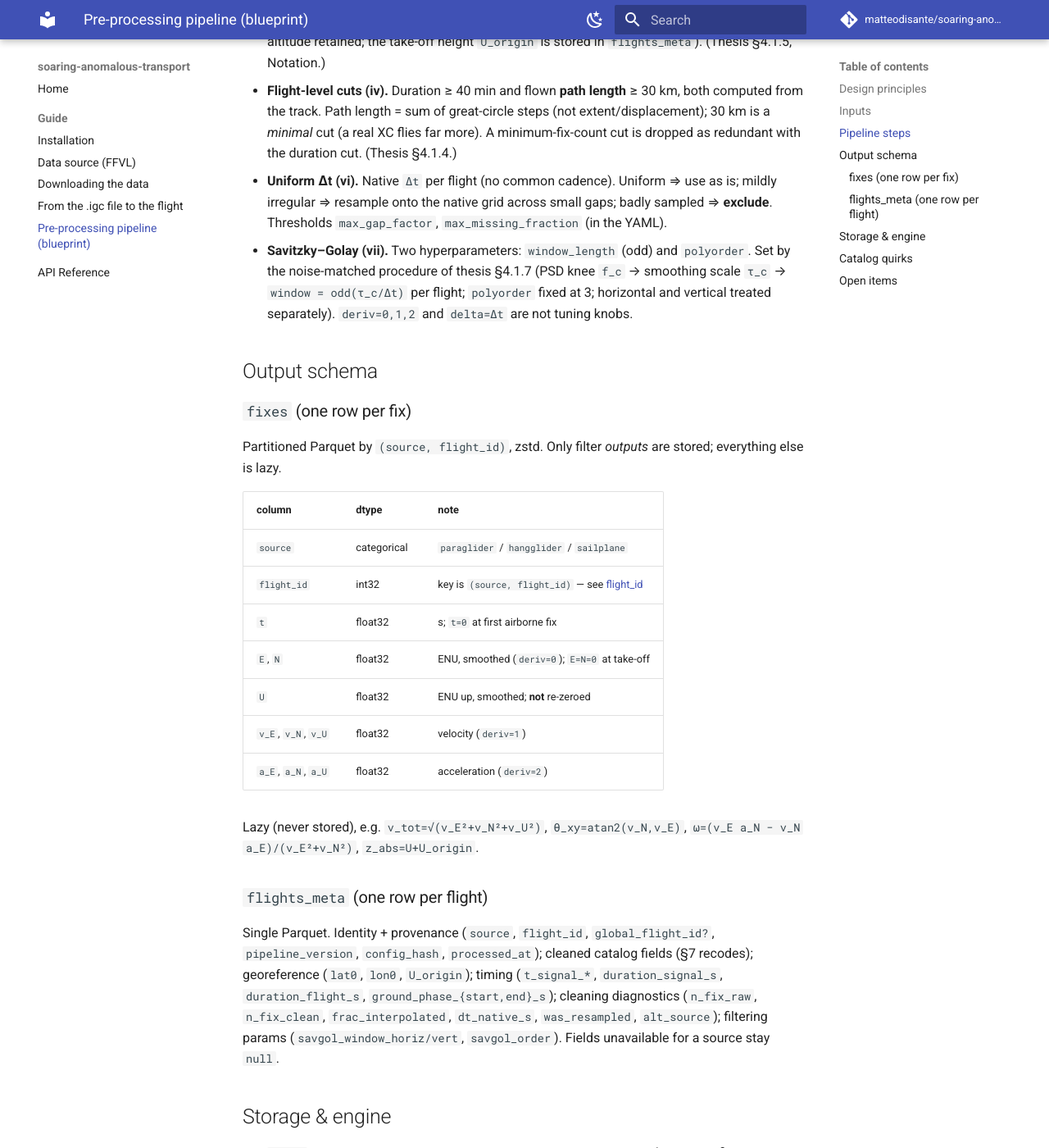
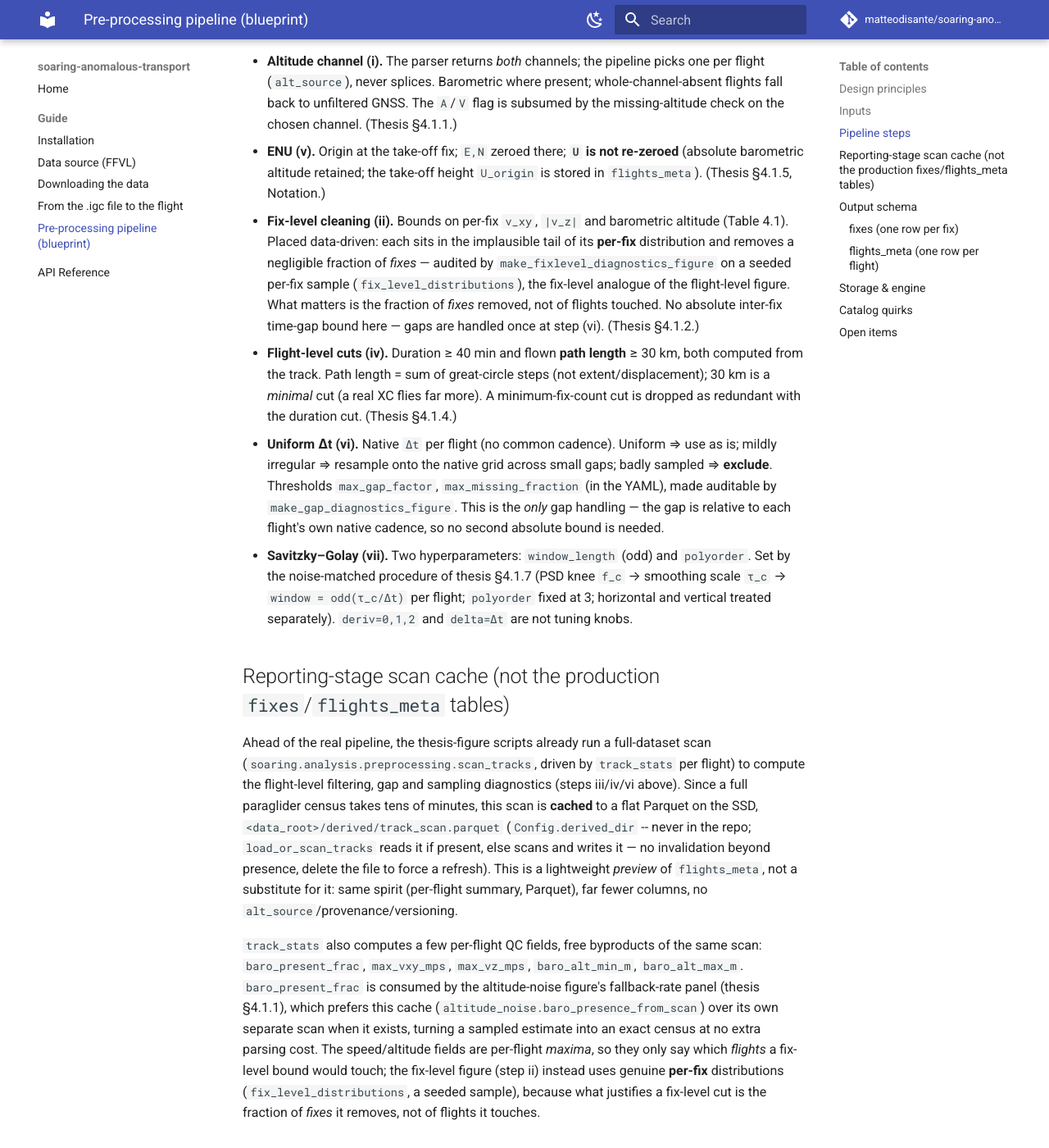
Before and after one commit to matteodisante/soaring-anomalous-transport, an MkDocs documentation site: the page built from docs/guide/preprocessing-pipeline.md, in a window 1280 px wide and 1400 px high, scrolled down 2580 px. Shown: the whole window at 82% size. Built offline with MkDocs 1.6.1 and Material for MkDocs 9.7.7, drawn with Linux system fonts in a browser that asks for light colours; comment, search, counter and statistics services are not loaded; some of the changed text lies outside the part shown.

Commit message:
docs: data-driven fix-level section; four-panel altnoise caption; blueprint, logbook, README
Thesis 4.1.2: reframe fix-level cleaning as audited on per-fix distributions (new
figure), drop the redundant 60 s gap row, and clarify that gaps are handled once at
the flight level. Rewrite the altitude-noise caption for four panels and make the
Nyquist explanation plainer. Update the pipeline blueprint (fix-level now audited,
gap handled once, per-fix vs per-flight-maxima), the logbook (new entry), the PSD
appendix, and fix stale flat seasons_index path references. Rebuild the committed PDFs.

Co-Authored-By: Claude Opus 4.8 <noreply@anthropic.com>

```diff
--- a/docs/guide/preprocessing-pipeline.md
+++ b/docs/guide/preprocessing-pipeline.md
@@ -35,8 +35,13 @@
 
 | Input | Location | Notes |
 |---|---|---|
-| Raw IGC tracks | `<data_root>/igc/` per source (SSD) | `source ∈ {paraglider, hangglider, sailplane}`; on-disk dirs are `paragliders/`, `hang_gliders/` (values ≠ dir names by design) |
-| Raw catalog | `data/<discipline>/catalog.csv` | pandas + CSV, 23 columns (`soaring.acquisition.ffvl.catalog.CATALOG_COLUMNS`), regenerable via `build-catalog` |
+| Raw IGC tracks | `<data_root>/raw/igc/` per source (SSD) | `source ∈ {paraglider, hangglider, sailplane}`; on-disk dirs are `paragliders/`, `hang_gliders/` (values ≠ dir names by design) |
+| Raw catalog | `<data_root>/catalog/catalog.csv` (SSD) | pandas + CSV, 23 columns (`soaring.acquisition.ffvl.catalog.CATALOG_COLUMNS`), regenerable via `build-catalog`; **never stored locally** -- see `Config.catalog_path` |
+
+All raw and derived data lives only on the SSD, under `data_root`, organised by maturity
+(`raw/`, `catalog/`, `derived/`, and in future `processed/`, `analysis/` -- see
+`soaring.acquisition.ffvl.config.Config`); nothing is duplicated in the local repo `data/`
+folder, which holds only the small, versioned `seasons_index.csv` per discipline.
 
 The catalog is **metadata only** and can be wrong (see [Catalog quirks](#catalog-quirks));
 it is a coarse pre-filter and provenance source, never the basis of a scientific cut.
@@ -51,7 +56,7 @@ Order and rationale: thesis §4.1. Steps (i)–(iv) act on **raw geographic** co
 | 0 | Ingest catalogs, add `source`, coarse pre-filter (no track ⇒ skip) | catalog | candidate flight list | `acquisition.ffvl.catalog` | §3 |
 | 1 | Parse IGC `B`/`H` records | `.igc` | fixes `[t,lat,lon,valid,baro_alt,gnss_alt]` | `analysis.igc.parse_igc` | §3, §4.1 |
 | i | Choose altitude channel per flight | fixes | `alt_source ∈ {baro,gnss}` + chosen `alt` | *(to build)* | §4.1.1 |
-| ii | Fix-level cleaning (dynamics plausibility) | raw geo | cleaned fixes | `FixLevelThresholds` ← YAML | §4.1.2 |
+| ii | Fix-level cleaning (dynamics plausibility) | raw geo | cleaned fixes | `FixLevelThresholds` ← YAML; `fix_level_distributions` | §4.1.2 |
 | iii | Trim ground phases (`v_xy` sustained) | raw geo | airborne segment | `TrimmingThresholds` ← YAML | §4.1.3 |
 | iv | Flight-level filtering (duration + path length) | parsed tracks | keep/drop + reason | `FlightLevelThresholds` ← YAML, `scan_tracks` | §4.1.4 |
 | v | Geographic → ECEF → ENU (origin = take-off) | geo | `E,N,U` | *(to build; formula in thesis)* | §4.1.5 |
@@ -68,17 +73,48 @@ Key mechanics that reconcile the blueprint with the repo:
 - **ENU (v).** Origin at the take-off fix; `E,N` zeroed there; **`U` is not re-zeroed**
   (absolute barometric altitude retained; the take-off height `U_origin` is stored in
   `flights_meta`). (Thesis §4.1.5, Notation.)
+- **Fix-level cleaning (ii).** Bounds on per-fix `v_xy`, `|v_z|` and barometric altitude
+  (Table 4.1). Placed data-driven: each sits in the implausible tail of its **per-fix**
+  distribution and removes a negligible fraction of *fixes* — audited by
+  `make_fixlevel_diagnostics_figure` on a seeded per-fix sample (`fix_level_distributions`),
+  the fix-level analogue of the flight-level figure. What matters is the fraction of *fixes*
+  removed, not of flights touched. No absolute inter-fix time-gap bound here — gaps are
+  handled once at step (vi). (Thesis §4.1.2.)
 - **Flight-level cuts (iv).** Duration ≥ 40 min and flown **path length** ≥ 30 km, both
   computed from the track. Path length = sum of great-circle steps (not extent/displacement);
   30 km is a *minimal* cut (a real XC flies far more). A minimum-fix-count cut is dropped as
   redundant with the duration cut. (Thesis §4.1.4.)
 - **Uniform Δt (vi).** Native `Δt` per flight (no common cadence). Uniform ⇒ use as is;
   mildly irregular ⇒ resample onto the native grid across small gaps; badly sampled ⇒
-  **exclude**. Thresholds `max_gap_factor`, `max_missing_fraction` (in the YAML).
+  **exclude**. Thresholds `max_gap_factor`, `max_missing_fraction` (in the YAML), made
+  auditable by `make_gap_diagnostics_figure`. This is the *only* gap handling — the gap is
+  relative to each flight's own native cadence, so no second absolute bound is needed.
 - **Savitzky–Golay (vii).** Two hyperparameters: `window_length` (odd) and `polyorder`.
   Set by the noise-matched procedure of thesis §4.1.7 (PSD knee `f_c` → smoothing scale
   `τ_c` → `window = odd(τ_c/Δt)` per flight; `polyorder` fixed at 3; horizontal and
   vertical treated separately). `deriv=0,1,2` and `delta=Δt` are not tuning knobs.
+
+## Reporting-stage scan cache (not the production `fixes`/`flights_meta` tables)
+
+Ahead of the real pipeline, the thesis-figure scripts already run a full-dataset scan
+(`soaring.analysis.preprocessing.scan_tracks`, driven by `track_stats` per flight) to
+compute the flight-level filtering, gap and sampling diagnostics (steps iii/iv/vi above).
+Since a full paraglider census takes tens of minutes, this scan is **cached** to a flat
+Parquet on the SSD, `<data_root>/derived/track_scan.parquet` (`Config.derived_dir` --
+never in the repo; `load_or_scan_tracks` reads it if present, else scans and writes it —
+no invalidation beyond presence, delete the file to force a refresh). This is a
+lightweight *preview* of `flights_meta`, not a substitute for it: same spirit (per-flight
+summary, Parquet), far fewer columns, no `alt_source`/provenance/versioning.
+
+`track_stats` also computes a few per-flight QC fields, free byproducts of the same scan:
+`baro_present_frac`, `max_vxy_mps`, `max_vz_mps`, `baro_alt_min_m`, `baro_alt_max_m`.
+`baro_present_frac` is consumed by the altitude-noise figure's fallback-rate panel (thesis
+§4.1.1), which prefers this cache (`altitude_noise.baro_presence_from_scan`) over its own
+separate scan when it exists, turning a sampled estimate into an exact census at no extra
+parsing cost. The speed/altitude fields are per-flight *maxima*, so they only say which
+*flights* a fix-level bound would touch; the fix-level figure (step ii) instead uses genuine
+**per-fix** distributions (`fix_level_distributions`, a seeded sample), because what
+justifies a fix-level cut is the fraction of *fixes* it removes, not of flights it touches.
 
 ## Output schema
 
@@ -135,8 +171,12 @@ Handle at ingestion (empirically observed on the real files):
 
 ## Open items
 
-- The Savitzky–Golay `τ_c` (horizontal/vertical) and the sampling `max_*` values are
-  **placeholders** in `configs/preprocessing.yaml` → finalize from the real PSD study on
-  `E,N,U`. (`polyorder`, the filtering and trimming cuts are set.)
+- The Savitzky–Golay `τ_c` (horizontal/vertical) are **placeholders** in
+  `configs/preprocessing.yaml` → finalize from the real PSD study on `E,N,U`.
+  (`polyorder`, the filtering and trimming cuts are set.)
+- The `sampling` cuts (`max_gap_factor`/`max_missing_fraction`) and the fix-level bounds
+  (Table 4.1) are set and now **audited** on the real data (`make_gap_diagnostics_figure`,
+  thesis §4.1.6; `make_fixlevel_diagnostics_figure`, §4.1.2). Revisit only if a future
+  source's distributions place a cut outside its implausible tail.
 - Actual `flight_id` cross-source intersection check → confirms the `(source, flight_id)` key.
 - Sailplane catalog schema → document as above once the source is in hand.
```
Also changed, not shown: README.md (+25 -13 lines), docs/index.md (+25 -11 lines), 7 other files.
